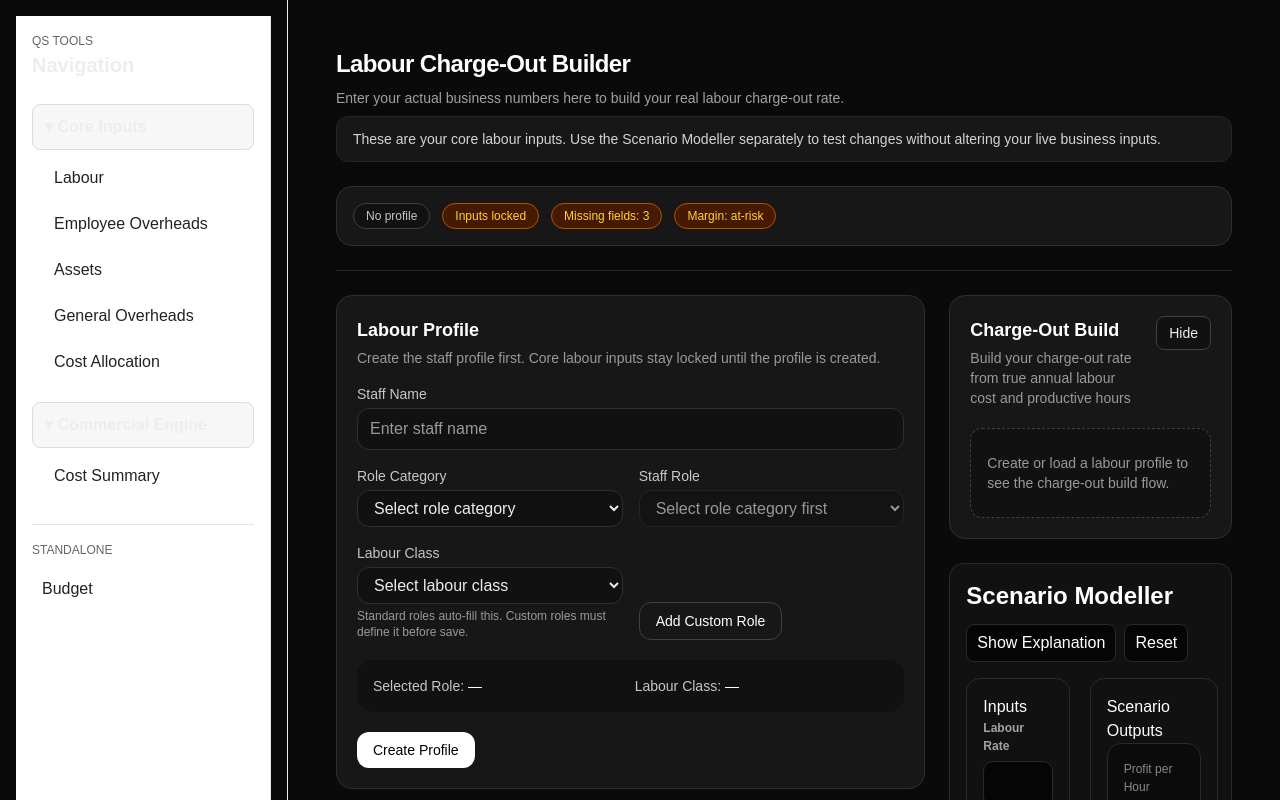
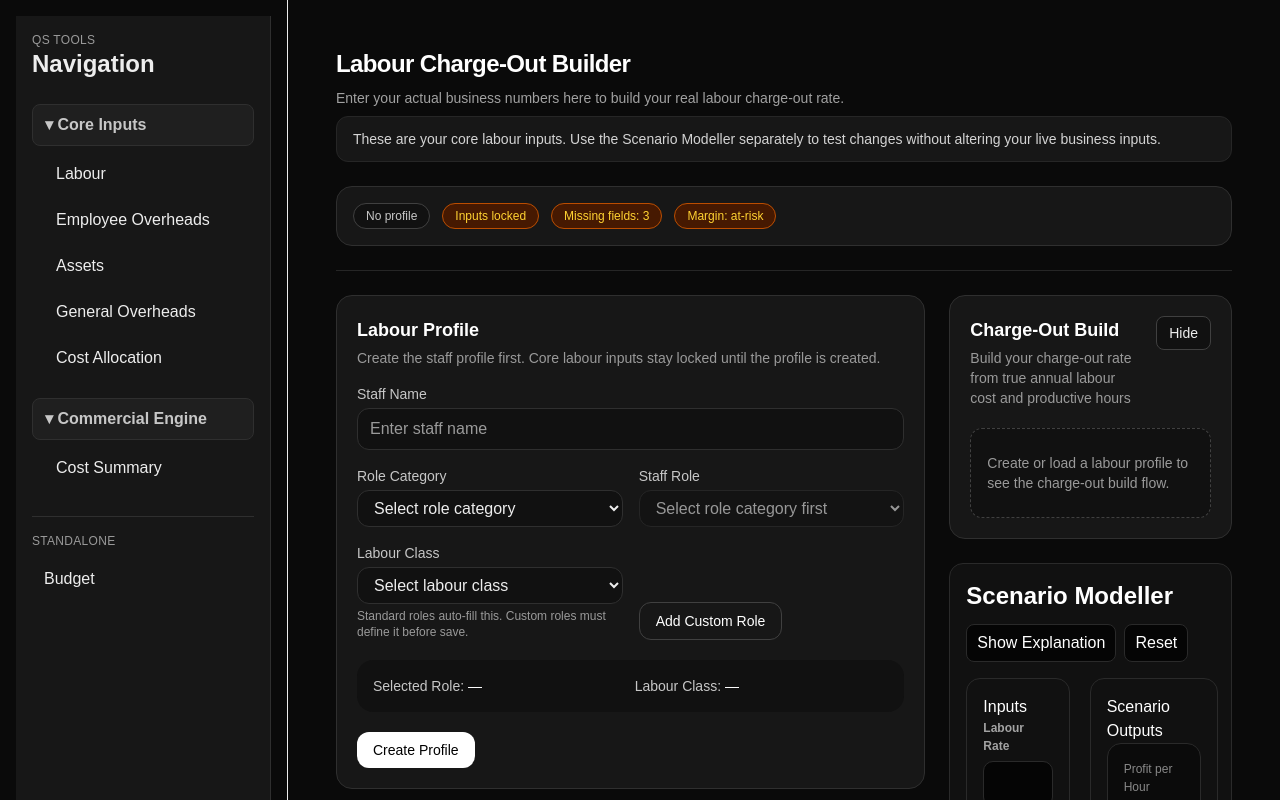
Before and after one commit to QSTools/qstools-v2, a Next.js app: page / in a window 1280 px wide. Shown: the top 800 px of the page. Built offline with nearby package versions, Linux system fonts and the light colour scheme.

Commit message:
Sidebar Navigation — migrated to theme tokens

```diff
--- a/components/layout/SidebarNavigation.jsx
+++ b/components/layout/SidebarNavigation.jsx
@@ -17,15 +17,11 @@ const navGroups = [
   },
   {
     label: "Commercial Engine",
-    items: [
-      { href: "/cost-summary", label: "Cost Summary" },
-    ],
+    items: [{ href: "/cost-summary", label: "Cost Summary" }],
   },
 ];
 
-const standaloneItems = [
-  { href: "/budget", label: "Budget" },
-];
+const standaloneItems = [{ href: "/budget", label: "Budget" }];
 
 export default function SidebarNavigation() {
   const pathname = usePathname();
@@ -46,94 +42,76 @@ export default function SidebarNavigation() {
   }
 
   return (
-    <aside
-      style={{
-        width: "100%",
-        padding: "16px",
-        borderRight: "1px solid #e5e5e5",
-        minHeight: "100vh",
-        background: "#fff",
-      }}
-    >
-      <div style={{ marginBottom: "24px" }}>
-        <div style={{ fontSize: "12px", color: "#666", textTransform: "uppercase" }}>
+    <aside className="min-h-screen w-full border-r border-[var(--border-primary)] bg-[var(--bg-card)] p-4 text-[var(--text-primary)]">
+      <div className="mb-6">
+        <div className="text-xs uppercase tracking-wide text-[var(--text-muted)]">
           QS Tools
         </div>
-        <div style={{ fontSize: "20px", fontWeight: 600 }}>Navigation</div>
+        <div className="text-2xl font-semibold text-[var(--text-primary)]">
+          Navigation
+        </div>
       </div>
 
       {navGroups.map((group) => (
-        <div key={group.label} style={{ marginBottom: "20px" }}>
+        <div key={group.label} className="mb-5">
           <button
             type="button"
             onClick={() => toggleGroup(group.label)}
-            style={{
-              width: "100%",
-              textAlign: "left",
-              padding: "10px 12px",
-              border: "1px solid #ddd",
-              borderRadius: "8px",
-              background: "#f7f7f7",
-              cursor: "pointer",
-              fontWeight: 600,
-            }}
+            className="w-full rounded-lg border border-[var(--border-primary)] bg-[var(--bg-card-muted)] px-3 py-2 text-left font-semibold text-[var(--text-secondary)] transition-colors hover:bg-[var(--bg-hover)]"
           >
             {openGroups[group.label] ? "▾" : "▸"} {group.label}
           </button>
 
           {openGroups[group.label] && (
-            <div style={{ marginTop: "8px", paddingLeft: "12px" }}>
-              {group.items.map((item) => (
-                <div key={item.href} style={{ marginBottom: "6px" }}>
+            <div className="mt-2 pl-3">
+              {group.items.map((item) => {
+                const active = isActive(item.href);
+
+                return (
+                  <div key={item.href} className="mb-1.5">
                     <Link
                       href={item.href}
-                    style={{
-                      display: "block",
-                      padding: "8px 10px",
-                      borderRadius: "6px",
-                      textDecoration: "none",
-                      background: isActive(item.href) ? "#111" : "transparent",
-                      color: isActive(item.href) ? "#fff" : "#222",
-                    }}
+                      className={[
+                        "block rounded-md px-3 py-2 no-underline transition-colors",
+                        active
+                          ? "bg-[var(--bg-card-muted)] text-[var(--text-primary)]"
+                          : "text-[var(--text-primary)] hover:bg-[var(--bg-card-muted)]",
+                      ].join(" ")}
                     >
                       {item.label}
                     </Link>
                   </div>
-              ))}
+                );
+              })}
             </div>
           )}
         </div>
       ))}
 
-      <div style={{ marginTop: "28px", paddingTop: "16px", borderTop: "1px solid #e5e5e5" }}>
-        <div
-          style={{
-            fontSize: "12px",
-            color: "#666",
-            textTransform: "uppercase",
-            marginBottom: "10px",
-          }}
-        >
+      <div className="mt-7 border-t border-[var(--border-primary)] pt-4">
+        <div className="mb-2.5 text-xs uppercase tracking-wide text-[var(--text-muted)]">
           Standalone
         </div>
 
-        {standaloneItems.map((item) => (
-          <div key={item.href} style={{ marginBottom: "6px" }}>
+        {standaloneItems.map((item) => {
+          const active = isActive(item.href);
+
+          return (
+            <div key={item.href} className="mb-1.5">
               <Link
                 href={item.href}
-              style={{
-                display: "block",
-                padding: "8px 10px",
-                borderRadius: "6px",
-                textDecoration: "none",
-                background: isActive(item.href) ? "#111" : "transparent",
-                color: isActive(item.href) ? "#fff" : "#222",
-              }}
+                className={[
+                  "block rounded-md px-3 py-2 no-underline transition-colors",
+                  active
+                    ? "bg-[var(--bg-card-muted)] text-[var(--text-primary)]"
+                    : "text-[var(--text-primary)] hover:bg-[var(--bg-card-muted)]",
+                ].join(" ")}
               >
                 {item.label}
               </Link>
             </div>
-        ))}
+          );
+        })}
       </div>
     </aside>
   );
```
Lines whose indentation alone changed are shown as unchanged.
